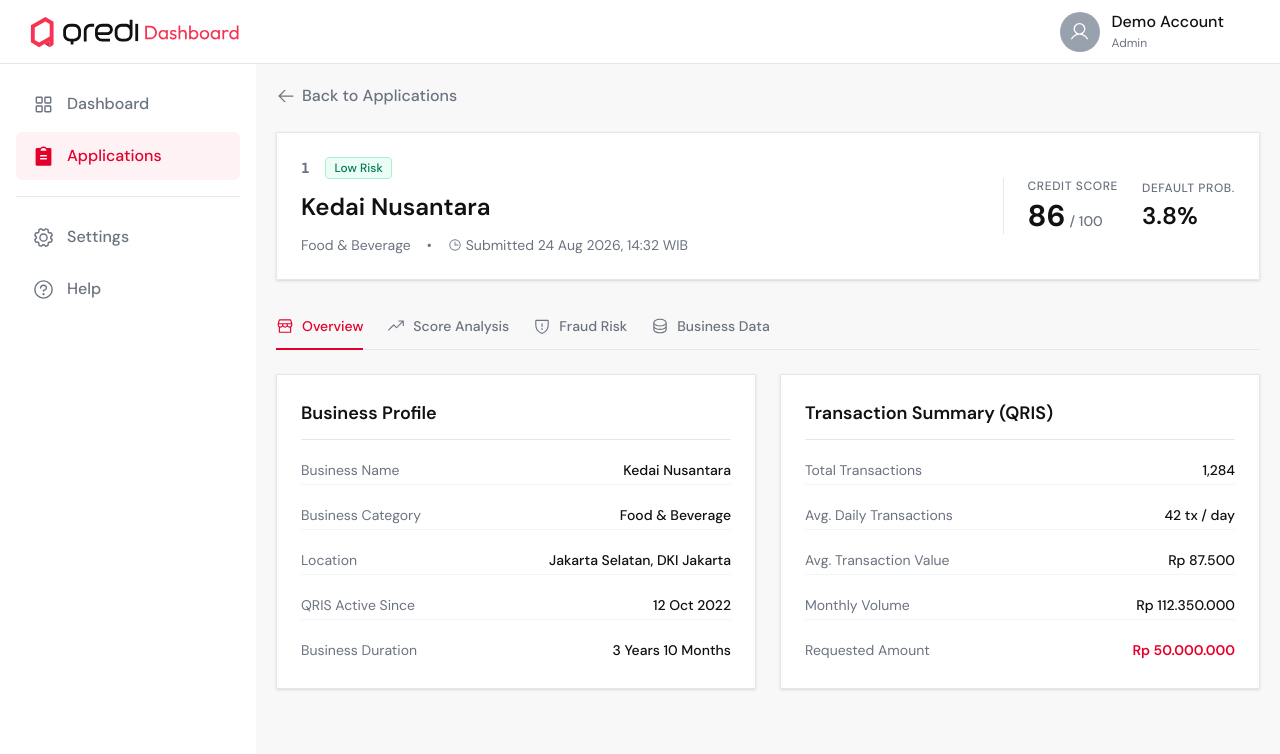
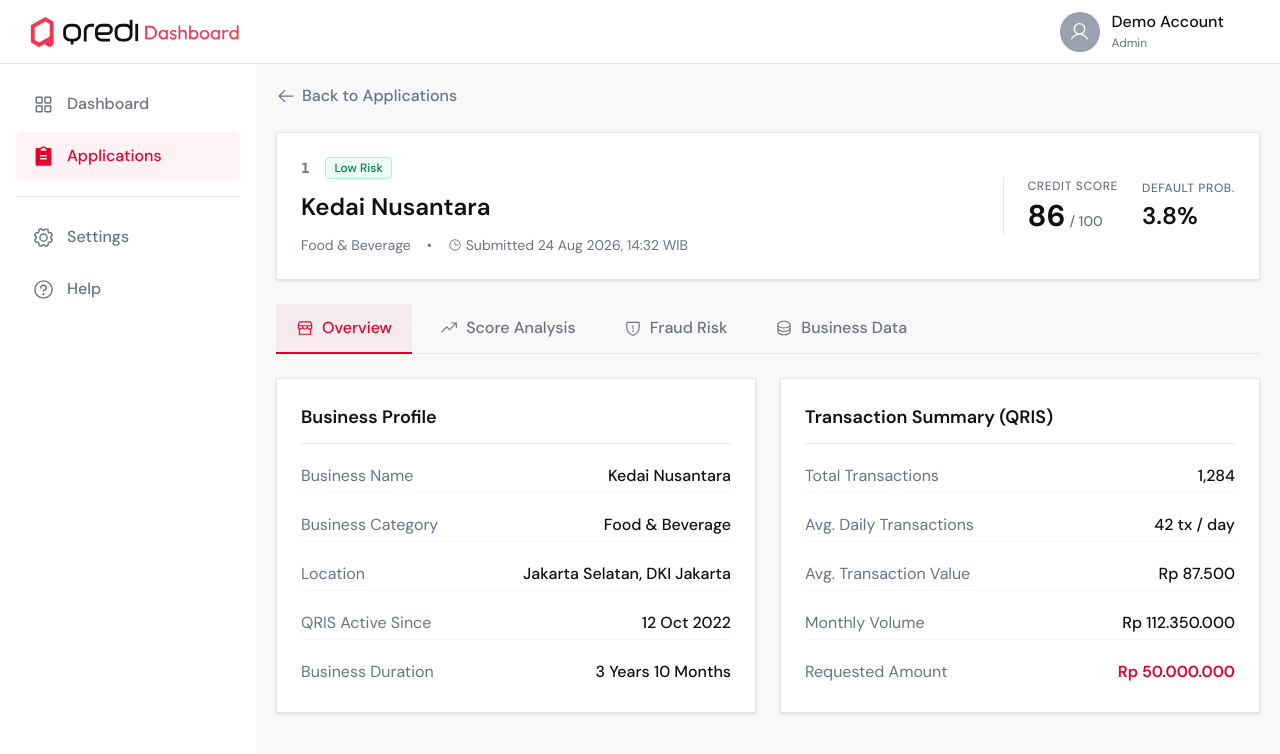
Before and after one commit to Qredi/Qredi_Frontend_New, a Next.js app: page /dashboard/applications/1 in a window 1280 px wide. Shown: the top 754 px of the page. Built offline with nearby package versions, Linux system fonts and the light colour scheme.

Commit message:
feat: enhance tab navigation and text styles for improved UI consistency

```diff
--- a/app/(b2b)/dashboard/applications/[id]/page.tsx
+++ b/app/(b2b)/dashboard/applications/[id]/page.tsx
@@ -153,12 +153,12 @@
 
       {/* Tab Navigation */}
       <div className="border-b border-border mb-6">
-        <nav className="-mb-px flex gap-6">
+        <nav className="-mb-px flex gap-2">
           <button
             onClick={() => setActiveTab("overview")}
-            className={`flex items-center gap-2 border-b-2 py-3 text-sm font-medium transition-colors ${
+            className={`flex items-center gap-2 border-b-2 py-3 px-5 text-base font-medium transition-colors ${
               activeTab === "overview"
-                ? "border-primary text-primary"
+                ? "border-primary bg-primary/5 text-primary"
                 : "border-transparent text-muted hover:border-border hover:text-foreground"
             }`}
           >
@@ -167,9 +167,9 @@
           </button>
           <button
             onClick={() => setActiveTab("score")}
-            className={`flex items-center gap-2 border-b-2 py-3 text-sm font-medium transition-colors ${
+            className={`flex items-center gap-2 border-b-2 py-3 px-5 text-base font-medium transition-colors ${
               activeTab === "score"
-                ? "border-primary text-primary"
+                ? "border-primary bg-primary/5 text-primary"
                 : "border-transparent text-muted hover:border-border hover:text-foreground"
             }`}
           >
@@ -178,9 +178,9 @@
           </button>
           <button
             onClick={() => setActiveTab("fraud")}
-            className={`flex items-center gap-2 border-b-2 py-3 text-sm font-medium transition-colors ${
+            className={`flex items-center gap-2 border-b-2 py-3 px-5 text-base font-medium transition-colors ${
               activeTab === "fraud"
-                ? "border-primary text-primary"
+                ? "border-primary bg-primary/5 text-primary"
                 : "border-transparent text-muted hover:border-border hover:text-foreground"
             }`}
           >
@@ -189,9 +189,9 @@
           </button>
           <button
             onClick={() => setActiveTab("business")}
-            className={`flex items-center gap-2 border-b-2 py-3 text-sm font-medium transition-colors ${
+            className={`flex items-center gap-2 border-b-2 py-3 px-5 text-base font-medium transition-colors ${
               activeTab === "business"
-                ? "border-primary text-primary"
+                ? "border-primary bg-primary/5 text-primary"
                 : "border-transparent text-muted hover:border-border hover:text-foreground"
             }`}
           >
@@ -209,7 +209,7 @@
             <h3 className="text-lg font-semibold text-foreground mb-4 border-b border-border pb-3">
               Business Profile
             </h3>
-            <div className="space-y-4 text-sm">
+            <div className="space-y-4 text-base">
               <div className="flex justify-between py-1 border-b border-slate-100">
                 <span className="text-muted">Business Name</span>
                 <span className="font-medium text-foreground">
@@ -248,7 +248,7 @@
             <h3 className="text-lg font-semibold text-foreground mb-4 border-b border-border pb-3">
               Transaction Summary (QRIS)
             </h3>
-            <div className="space-y-4 text-sm">
+            <div className="space-y-4 text-base">
               <div className="flex justify-between py-1 border-b border-slate-100">
                 <span className="text-muted">Total Transactions</span>
                 <span className="font-medium text-foreground">
@@ -299,7 +299,7 @@
 
           <div className="space-y-4">
             {MOCK_DETAIL_DATA.shapFactors.map((item, idx) => (
-              <div key={idx} className="flex items-center gap-4 text-sm">
+              <div key={idx} className="flex items-center gap-4 text-base">
                 {/* 1. Label Factor */}
                 <span className="w-52 shrink-0 font-medium text-foreground">
                   {item.factor}
@@ -365,15 +365,23 @@
                 className="flex items-center justify-between border border-border bg-background p-4 rounded-sm"
               >
                 <div>
-                  <p className="text-sm font-medium text-foreground">
+                  <p className="text-base font-medium text-foreground">
                     {ind.label}
                   </p>
-                  <p className="text-xs text-muted mt-0.5">{ind.status}</p>
+                  <p className="text-base text-muted mt-0.5">{ind.status}</p>
                 </div>
                 {ind.isAnomaly ? (
-                  <WarningCircle size={20} className="text-amber-500" />
+                  <WarningCircle
+                    size={24}
+                    className="text-amber-500"
+                    weight="fill"
+                  />
                 ) : (
-                  <CheckCircle size={20} className="text-emerald-500" />
+                  <CheckCircle
+                    size={24}
+                    className="text-emerald-600"
+                    weight="fill"
+                  />
                 )}
               </div>
             ))}
@@ -387,7 +395,7 @@
           <h3 className="text-lg font-semibold text-foreground mb-4 border-b border-border pb-3">
             Extracted Feature Metrics (XGBoost Input Data)
           </h3>
-          <div className="grid grid-cols-1 gap-4 md:grid-cols-2 text-sm">
+          <div className="grid grid-cols-1 gap-4 md:grid-cols-2 text-base">
             <div className="border border-border p-4 bg-background">
               <p className="font-semibold text-foreground mb-2">
                 Transaction Metrics
```
